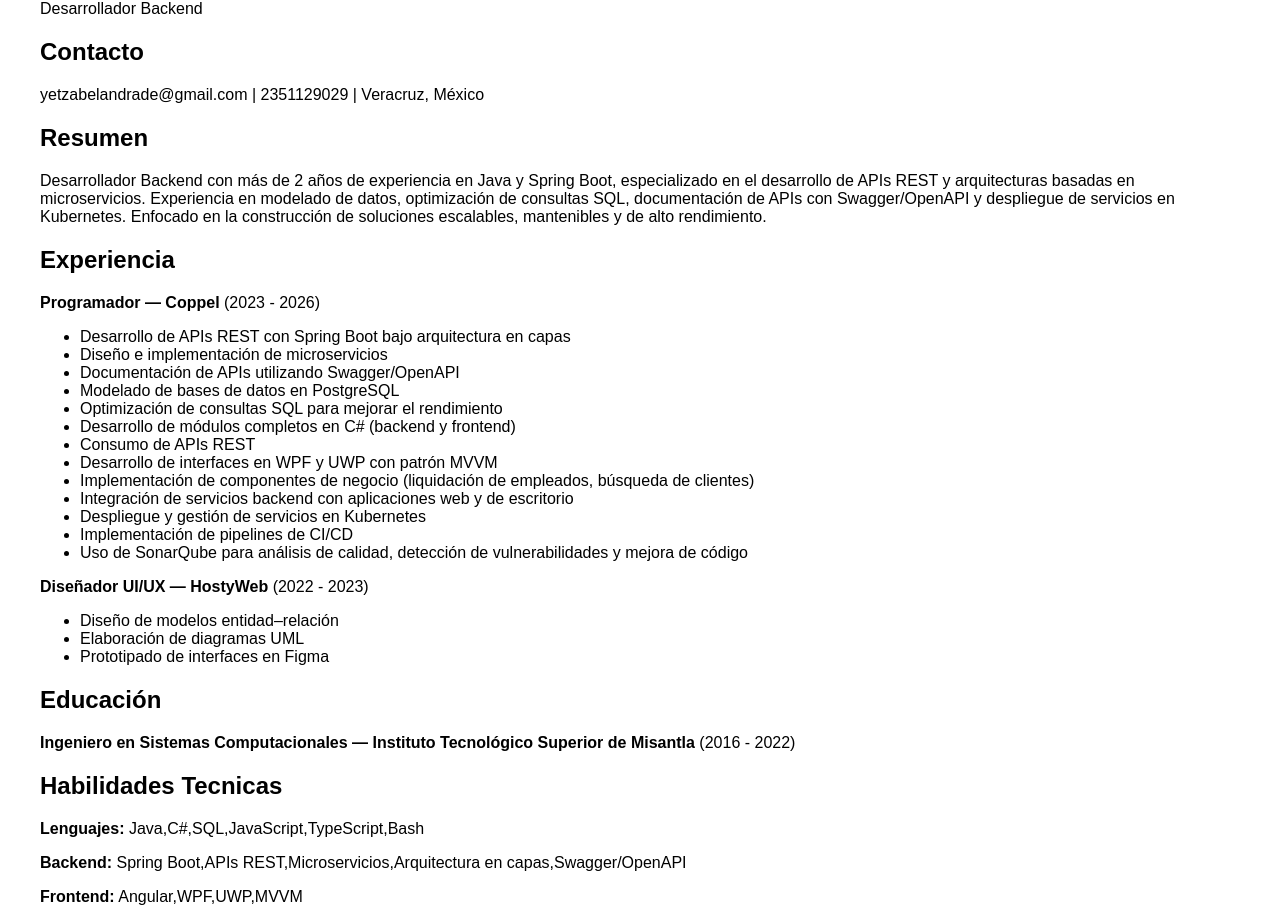
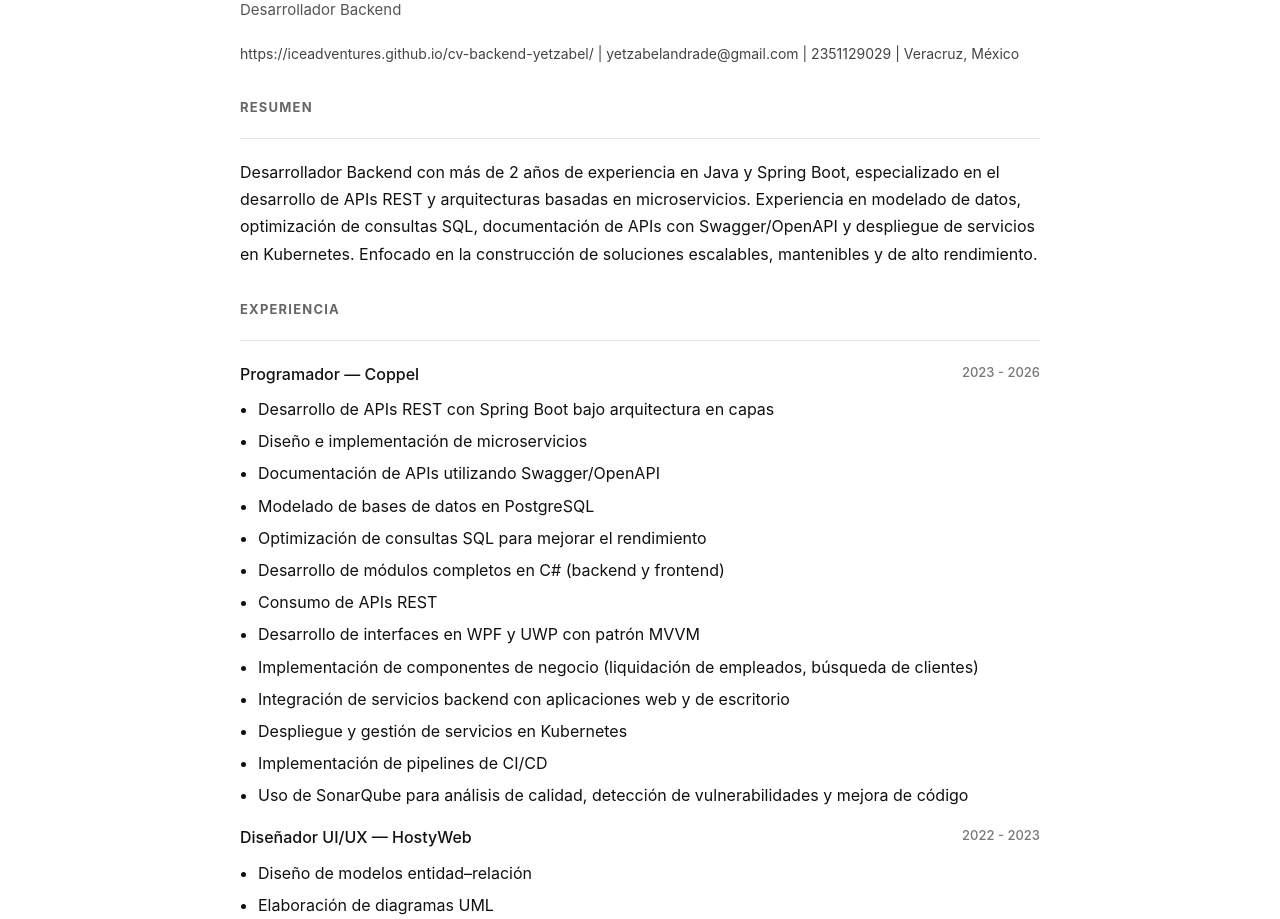
Before and after one commit to IceAdventures/cv-backend-yetzabel, a plain HTML site: page index.html in a window 1280 px wide. Shown: the part 93-1012 px from the top of the page. Drawn offline with Linux system fonts and the light colour scheme.

Commit message:
Cambios archivos

```diff
--- a/index.html
+++ b/index.html
@@ -4,30 +4,104 @@
   <meta charset="UTF-8">
   <title>Ventura Yetzabel Andrade Zúñiga</title>
   <style>
-    body { font-family: Arial; margin: 40px; }
-    h1 { margin-bottom: 5px; }
-    .section { margin-top: 20px; }
+    body {
+      font-family: -apple-system, BlinkMacSystemFont, "Segoe UI", Roboto, Arial;
+      margin: 40px auto;
+      max-width: 800px;
+      color: #111;
+      background: #fff;
+      line-height: 1.7;
+    }
+
+    h1 {
+      font-size: 28px;
+      margin-bottom: 2px;
+      font-weight: 600;
+    }
+
+    .title {
+      font-size: 15px;
+      color: #555;
+      margin-bottom: 20px;
+    }
+
+    .divider {
+      border-bottom: 1px solid #e5e5e5;
+      margin: 20px 0;
+    }
+
+    .section {
+      margin-top: 30px;
+    }
+
+    h2 {
+      font-size: 13px;
+      text-transform: uppercase;
+      letter-spacing: 1.2px;
+      color: #666;
+      margin-bottom: 8px;
+    }
+
+    p {
+      margin: 6px 0;
+    }
+
+    ul {
+      margin: 8px 0 15px 18px;
+      padding: 0;
+    }
+
+    li {
+      margin-bottom: 5px;
+    }
+
+    .contact {
+      font-size: 14px;
+      color: #444;
+    }
+
+    .item-header {
+      display: flex;
+      justify-content: space-between;
+      font-weight: 500;
+      margin-top: 10px;
+    }
+
+    .sub {
+      color: #777;
+      font-size: 13px;
+    }
+
+    b {
+      font-weight: 500;
+    }
+
   </style>
 </head>
 <body>
 
 <h1>Ventura Yetzabel Andrade Zúñiga</h1>
-<p>Desarrollador Backend</p>
+<div class="title">Desarrollador Backend</div>
 
-<div class="section">
-  <h2>Contacto</h2>
-  <p>yetzabelandrade@gmail.com | 2351129029 | Veracruz, México</p>
+<div class="contact">
+  https://iceadventures.github.io/cv-backend-yetzabel/ | yetzabelandrade@gmail.com | 2351129029 | Veracruz, México
 </div>
 
 <div class="section">
   <h2>Resumen</h2>
+  <div class="divider"></div>
   <p>Desarrollador Backend con más de 2 años de experiencia en Java y Spring Boot, especializado en el desarrollo de APIs REST y arquitecturas basadas en microservicios. Experiencia en modelado de datos, optimización de consultas SQL, documentación de APIs con Swagger/OpenAPI y despliegue de servicios en Kubernetes. Enfocado en la construcción de soluciones escalables, mantenibles y de alto rendimiento.
 </p>
 </div>
 
 <div class="section">
   <h2>Experiencia</h2>
-    <p><b>Programador — Coppel</b> (2023 - 2026)</p>
+  <div class="divider"></div>
+
+    <div class="item-header">
+      <span>Programador — Coppel</span>
+      <span class="sub">2023 - 2026</span>
+    </div>
     <ul>
         <li>Desarrollo de APIs REST con Spring Boot bajo arquitectura en capas</li>
         <li>Diseño e implementación de microservicios</li>
@@ -43,7 +117,10 @@
         <li>Implementación de pipelines de CI/CD</li>
         <li>Uso de SonarQube para análisis de calidad, detección de vulnerabilidades y mejora de código</li>
     </ul>
-    <p><b>Diseñador UI/UX — HostyWeb</b> (2022 - 2023)</p>
+    <div class="item-header">
+      <span>Diseñador UI/UX — HostyWeb</span>
+      <span class="sub">2022 - 2023</span>
+    </div>
     <ul>
         <li>Diseño de modelos entidad–relación</li>
         <li>Elaboración de diagramas UML</li>
@@ -53,12 +130,18 @@
 
 <div class="section">
   <h2>Educación</h2>
-    <p><b>Ingeniero en Sistemas Computacionales — Instituto Tecnológico Superior de Misantla</b> (2016 - 2022)</p>
+  <div class="divider"></div>
+
+    <div class="item-header">
+      <span>Ingeniero en Sistemas Computacionales — Instituto Tecnológico Superior de Misantla</span>
+      <span class="sub">2016 - 2022</span>
+    </div>
 </div>
 
+<div class="section">
+  <h2>Habilidades Técnicas</h2>
+  <div class="divider"></div>
 
-<div class="section">
-  <h2>Habilidades Tecnicas</h2>
   <p><b>Lenguajes:</b> Java,C#,SQL,JavaScript,TypeScript,Bash</p>
   <p><b>Backend:</b> Spring Boot,APIs REST,Microservicios,Arquitectura en capas,Swagger/OpenAPI</p>
   <p><b>Frontend:</b> Angular,WPF,UWP,MVVM</p>
@@ -66,7 +149,6 @@
   <p><b>Herramientas:</b> Git,Docker,Kubernetes,Postman,SonarQube</p>
   <p><b>UI/UX:</b> Figma,Miro,Wireframing,Prototipado,Adobe Illustrator</p>
 
-
 </div>
 
 </body>
```
Also changed, not shown: template.html (+91 -12 lines), 1 other file.
